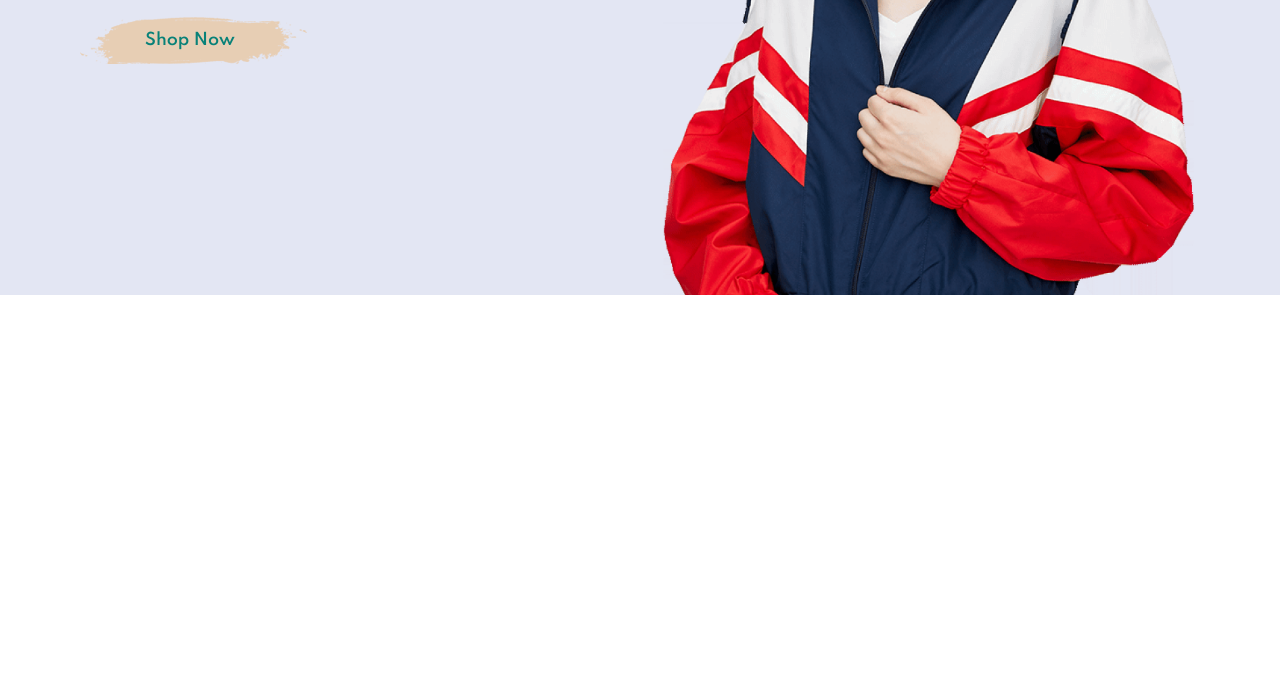
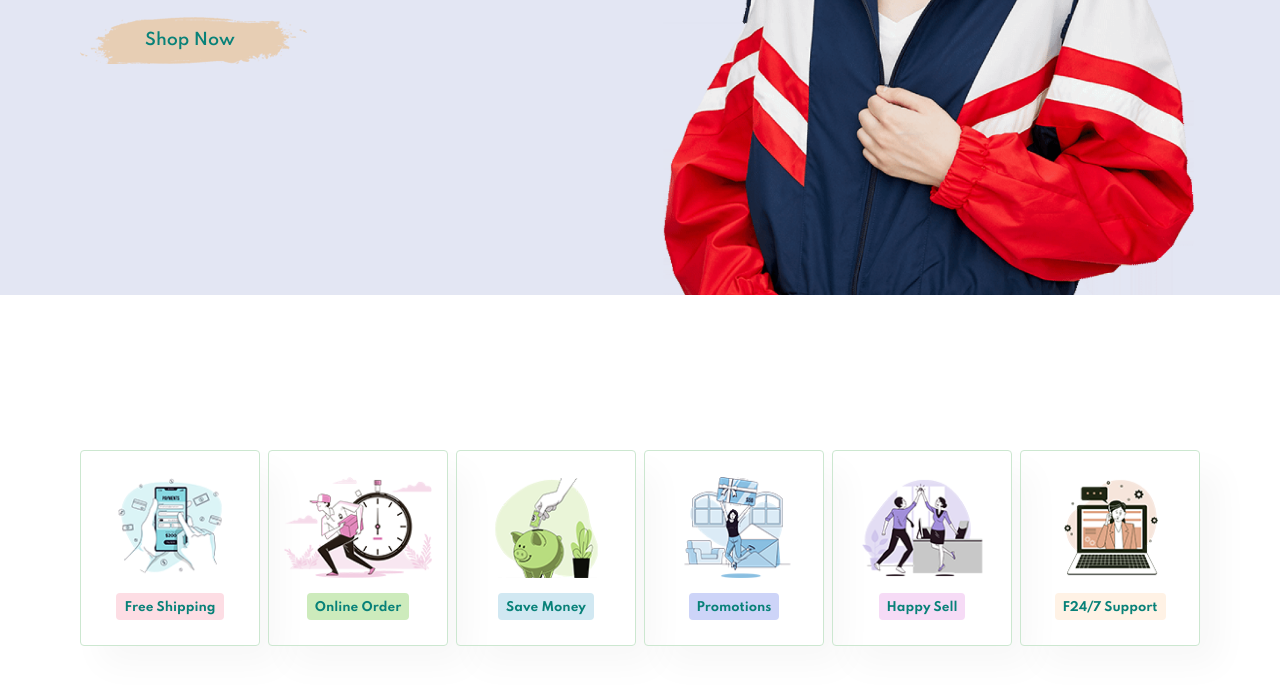
Before and after one commit to mudasir649/Ecommerce-template, a plain HTML site: page index.html in a window 1280 px wide. Shown: the part 510-1195 px from the top of the page. Before the commit the page ends 905 px from the top, so only its background shows below. Drawn offline with Linux system fonts and the light colour scheme.

Commit message:
added new section

```diff
--- a/index.html
+++ b/index.html
@@ -36,6 +36,33 @@
             <button>Shop Now</button>
         </section>
 
+        <section id="feature" class="section-p1">
+            <div class="fe-box">
+                <img src="img/features/f1.png" alt="">
+                <h6>Free Shipping</h6>
+            </div>
+            <div class="fe-box">
+                <img src="img/features/f2.png" alt="">
+                <h6>Online Order</h6>
+            </div>
+            <div class="fe-box">
+                <img src="img/features/f3.png" alt="">
+                <h6>Save Money</h6>
+            </div>
+            <div class="fe-box">
+                <img src="img/features/f4.png" alt="">
+                <h6>Promotions</h6>
+            </div>
+            <div class="fe-box">
+                <img src="img/features/f5.png" alt="">
+                <h6>Happy Sell</h6>
+            </div>
+            <div class="fe-box">
+                <img src="img/features/f6.png" alt="">
+                <h6>F24/7 Support</h6>
+            </div>
+        </section>
+
         <script src="script.js"></script>
     </body>
 
--- a/style.css
+++ b/style.css
@@ -137,3 +137,59 @@ body {
   font-weight: 600;
   font-size: 1rem;
 }
+
+#feature{
+  display: flex;
+  align-items: center;
+  justify-content: space-between;
+  flex-wrap: wrap;
+}
+
+#feature .fe-box{
+  width: 180px;
+  text-align: center;
+  padding: 25px 15px;
+  box-shadow: 20px 20px 34px rgba(0, 0, 0, 0.03);
+  border: 1px solid #cce7d0;
+  border-radius: 4px;
+  margin: 15px 0;
+}
+
+#feature .fe-box img{
+  width: 100%;
+  margin-bottom: 10px;
+}
+
+#feature .fe-box:hover{
+  box-shadow: 10px 10px 54px rgba(70, 62, 221, 0.1);
+}
+
+#feature .fe-box h6{
+  display: inline-block;
+  padding: 9px 8px 6px 8px;
+  line-height: 1;
+  border-radius: 4px;
+  color: #088178;
+  background-color: #fddde4;
+}
+
+#feature .fe-box:nth-child(2) h6{
+  background-color: #cdebbc;
+}
+
+
+#feature .fe-box:nth-child(3) h6{
+  background-color: #d1e8f2;
+}
+
+#feature .fe-box:nth-child(4) h6{
+  background-color: #cdd4f8;
+}
+
+#feature .fe-box:nth-child(5) h6{
+  background-color: #f6dbf6;
+}
+
+#feature .fe-box:nth-child(6) h6{
+  background-color: #fff2e5;
+}
```
